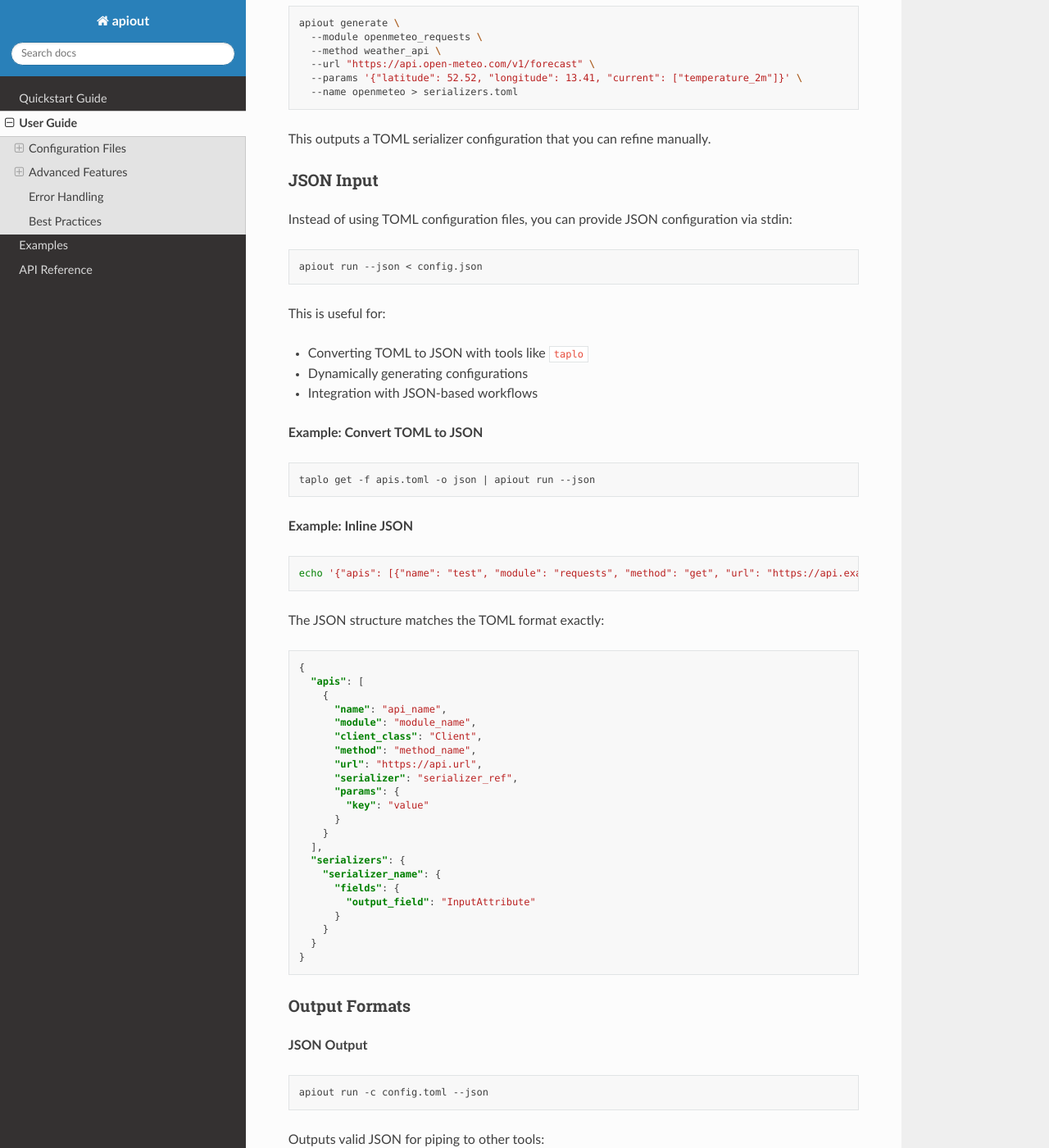
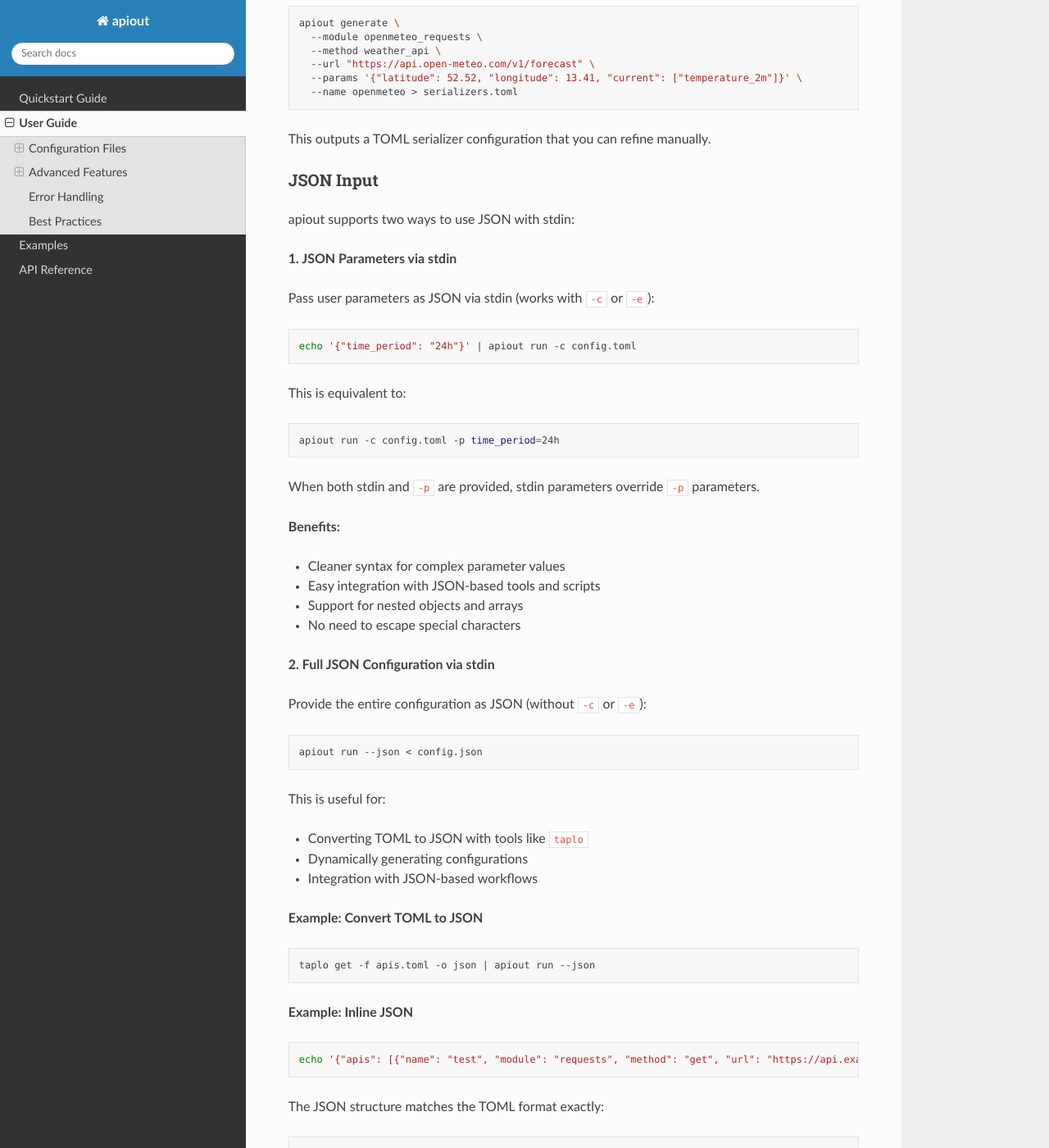
Before and after one commit to holgern/apiout, a Sphinx documentation site: the page built from docs/user_guide.rst, in a window 1280 px wide and 1400 px high, scrolled down 8025 px. Shown: the whole window at 82% size. Built offline with Sphinx 7.4.7 and the Read the Docs theme 3.1.0, drawn with Linux system fonts in a browser that asks for light colours.

Commit message:
feat: stdin support added

```diff
--- a/docs/user_guide.rst
+++ b/docs/user_guide.rst
@@ -430,7 +430,34 @@ This outputs a TOML serializer configuration that you can refine manually.
 JSON Input
 ~~~~~~~~~~
 
-Instead of using TOML configuration files, you can provide JSON configuration via stdin:
+apiout supports two ways to use JSON with stdin:
+
+**1. JSON Parameters via stdin**
+
+Pass user parameters as JSON via stdin (works with ``-c`` or ``-e``):
+
+.. code-block:: bash
+
+   echo '{"time_period": "24h"}' | apiout run -c config.toml
+
+This is equivalent to:
+
+.. code-block:: bash
+
+   apiout run -c config.toml -p time_period=24h
+
+When both stdin and ``-p`` are provided, stdin parameters override ``-p`` parameters.
+
+**Benefits:**
+
+* Cleaner syntax for complex parameter values
+* Easy integration with JSON-based tools and scripts
+* Support for nested objects and arrays
+* No need to escape special characters
+
+**2. Full JSON Configuration via stdin**
+
+Provide the entire configuration as JSON (without ``-c`` or ``-e``):
 
 .. code-block:: bash
 
```
Also changed, not shown: 1 other file.
